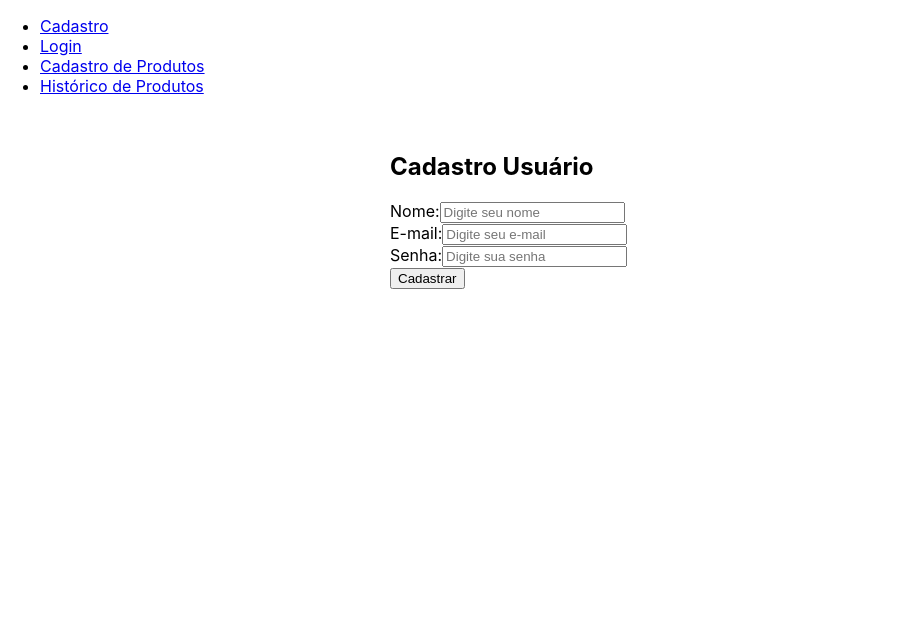
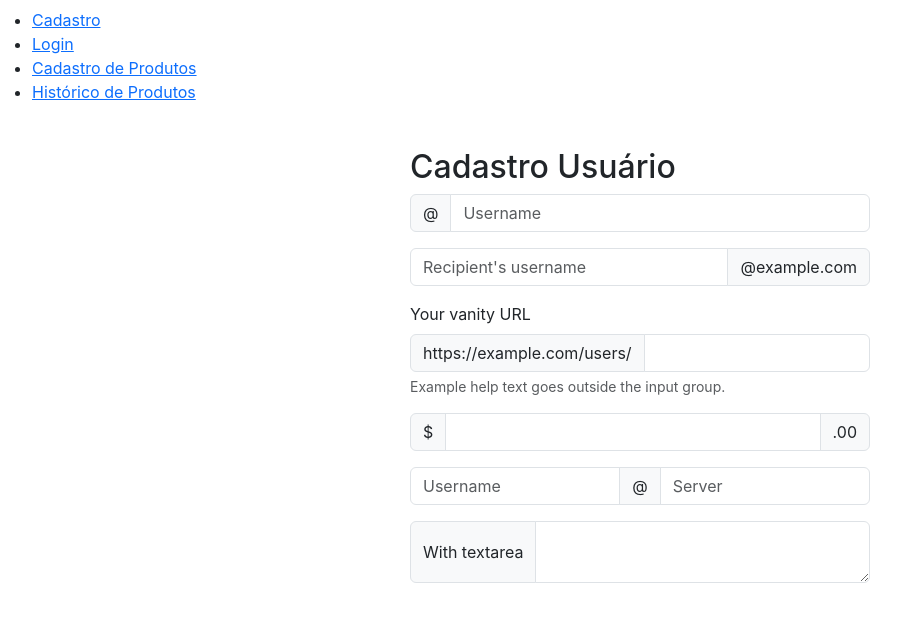
Before and after one commit to Aglalberto/superSelect-final, a React (Create React App) app in the folder frontEnd/: page /views/cadastro-usuario.js in a window 1280 px wide. Shown: the top 622 px of the page, without its empty margins (0-918 px from the left). Built offline with nearby package versions, Linux system fonts and the light colour scheme.

Commit message:
atualizando o css

```diff
--- a/frontEnd/public/index.html
+++ b/frontEnd/public/index.html
@@ -10,34 +10,16 @@
       content="Web site created using create-react-app"
     />
     <link rel="apple-touch-icon" href="%PUBLIC_URL%/logo192.png" />
-    <!--
-      manifest.json provides metadata used when your web app is installed on a
-      user's mobile device or desktop. See https://developers.google.com/web/fundamentals/web-app-manifest/
-    -->
+
     <link rel="manifest" href="%PUBLIC_URL%/manifest.json" />
-    <!--
-      Notice the use of %PUBLIC_URL% in the tags above.
-      It will be replaced with the URL of the `public` folder during the build.
-      Only files inside the `public` folder can be referenced from the HTML.
 
-      Unlike "/favicon.ico" or "favicon.ico", "%PUBLIC_URL%/favicon.ico" will
-      work correctly both with client-side routing and a non-root public URL.
-      Learn how to configure a non-root public URL by running `npm run build`.
-    -->
     <title>React App</title>
+
+    <link href="https://cdn.jsdelivr.net/npm/bootstrap@5.3.3/dist/css/bootstrap.min.css" rel="stylesheet" integrity="sha384-QWTKZyjpPEjISv5WaRU9OFeRpok6YctnYmDr5pNlyT2bRjXh0JMhjY6hW+ALEwIH" crossorigin="anonymous">
   </head>
   <body>
     <noscript>You need to enable JavaScript to run this app.</noscript>
     <div id="root"></div>
-    <!--
-      This HTML file is a template.
-      If you open it directly in the browser, you will see an empty page.
 
-      You can add webfonts, meta tags, or analytics to this file.
-      The build step will place the bundled scripts into the <body> tag.
-
-      To begin the development, run `npm start` or `yarn start`.
-      To create a production bundle, use `npm run build` or `yarn build`.
-    -->
   </body>
 </html>
--- a/frontEnd/src/views/cadastro-usuario.js
+++ b/frontEnd/src/views/cadastro-usuario.js
@@ -5,38 +5,43 @@ function CadastroUsuario() {
   return (
     <div style={{ maxWidth: '500px', margin: '0 auto', padding: '20px' }}>
       <h2>Cadastro Usuário</h2>
-      <form action='url/register' method='POST'>
-        <div>
-          <label htmlFor="nome">Nome:</label>
-          <input
-            name='name'
-            type="text"
-            id="name"
-            placeholder="Digite seu nome"
+      <div class="input-group mb-3">
+  <span class="input-group-text" id="basic-addon1">@</span>
+  <input type="text" class="form-control" placeholder="Username" aria-label="Username" aria-describedby="basic-addon1"/>
+</div>
 
-          />
-        </div>
-        <div>
-          <label htmlFor="email">E-mail:</label>
-          <input
-            name='email'
-            type="email"
-            id="email"
-            placeholder="Digite seu e-mail"
-          />
-        </div>
-        <div>
-          <label htmlFor="senha">Senha:</label>
-          <input
-            name='password'
-            type="password"
-            id="senha"
-            placeholder="Digite sua senha"
-          />
-        </div>
-        <button type="submit">Cadastrar</button>
-      </form>
+<div class="input-group mb-3">
+  <input type="text" class="form-control" placeholder="Recipient's username" aria-label="Recipient's username" aria-describedby="basic-addon2"/>
+  <span class="input-group-text" id="basic-addon2">@example.com</span>
+</div>
+
+<div class="mb-3">
+  <label for="basic-url" class="form-label">Your vanity URL</label>
+  <div class="input-group">
+    <span class="input-group-text" id="basic-addon3">https://example.com/users/</span>
+    <input type="text" class="form-control" id="basic-url" aria-describedby="basic-addon3 basic-addon4"/>
+  </div>
+  <div class="form-text" id="basic-addon4">Example help text goes outside the input group.</div>
+</div>
+
+<div class="input-group mb-3">
+  <span class="input-group-text">$</span>
+  <input type="text" class="form-control" aria-label="Amount (to the nearest dollar)"/>
+  <span class="input-group-text">.00</span>
+</div>
+
+<div class="input-group mb-3">
+  <input type="text" class="form-control" placeholder="Username" aria-label="Username"/>
+  <span class="input-group-text">@</span>
+  <input type="text" class="form-control" placeholder="Server" aria-label="Server"/>
+</div>
+
+<div class="input-group">
+  <span class="input-group-text">With textarea</span>
+  <textarea class="form-control" aria-label="With textarea"></textarea>
+</div>
     </div>
+
   );
 };
 
--- /dev/null
+++ b/frontEnd/src/views/login.css
@@ -0,0 +1,3 @@
+.button {
+    text-align: center;
+}
--- a/frontEnd/src/views/login.js
+++ b/frontEnd/src/views/login.js
@@ -3,29 +3,34 @@ import React, { useState } from 'react';
 function Login() {
 
   return (
+
     <div style={{ maxWidth: '500px', margin: '0 auto', padding: '20px' }}>
       <h2>Login</h2>
-      <form action='url/login' method='POST'>
-        <div>
-          <label htmlFor="email">E-mail:</label>
-          <input
-            name='email'
-            type="email"
-            id="email"
-            placeholder="Digite seu e-mail"
-          />
-        </div>
-        <div>
-          <label htmlFor="senha">Senha:</label>
-          <input
-            name='password'
-            type="password"
-            id="senha"
-            placeholder="Digite sua senha"
-          />
-        </div>
-        <button type="submit">Entrar</button>
-      </form>
+      <form action='url/register' method='POST'/>
+      <form>
+  <div class="row mb-3">
+    <label for="inputEmail3" class="col-sm-2 col-form-label">Email</label>
+    <div class="col-sm-10">
+      <input type="email" class="form-control" id="inputEmail3"/>
+    </div>
+  </div>
+  <div class="row mb-3">
+    <label for="inputPassword3" class="col-sm-2 col-form-label">Senha</label>
+    <div class="col-sm-10">
+      <input type="password" class="form-control" id="inputPassword3"/>
+    </div>
+  </div>
+  <fieldset class="row mb-3">
+
+
+  </fieldset>
+  <div class="row mb-3">
+    <div class="col-sm-10 offset-sm-2">
+
+    </div>
+  </div>
+  <button type="submit" class="btn btn-primary" >Entrar</button>
+</form>
     </div>
   );
 };
```
